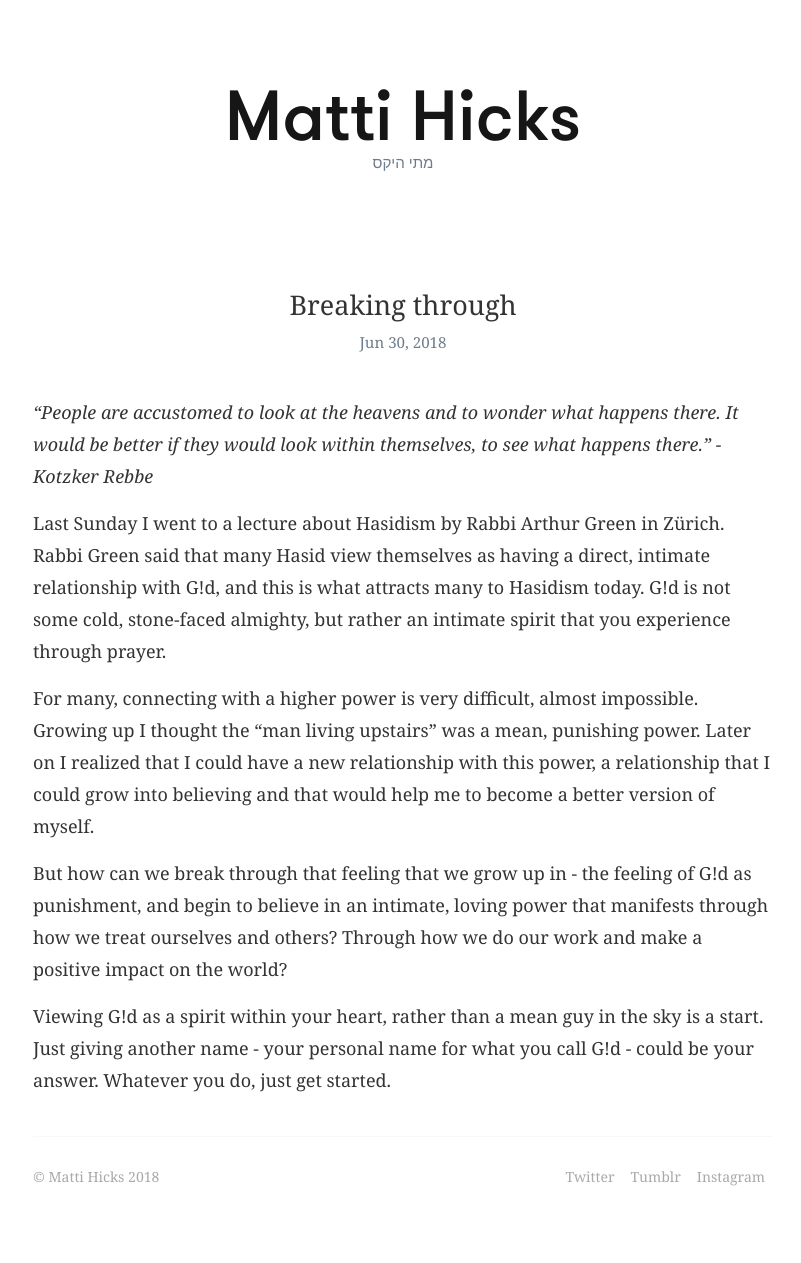
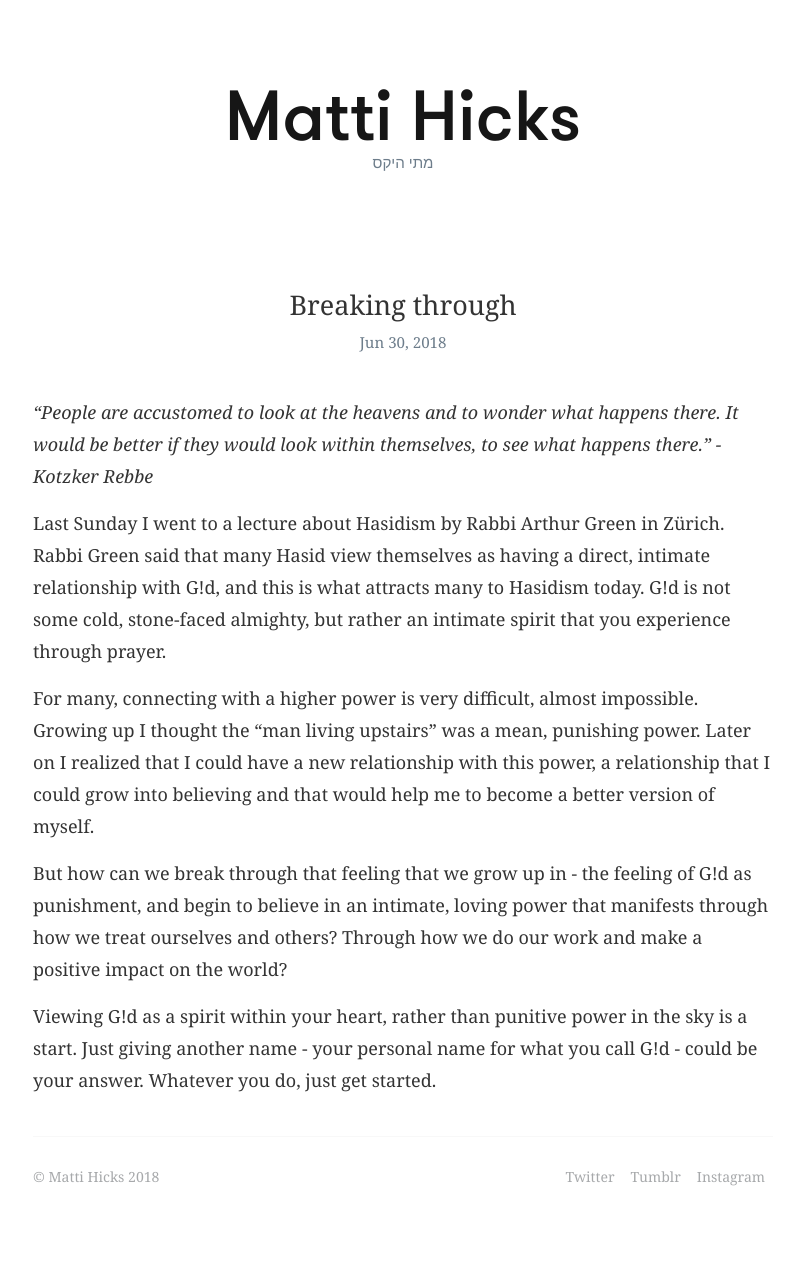
Before and after one commit to mattihicks/matthewmatthew, a Jekyll site: the page built from _posts/2018-06-30-to-the-other-side.markdown, in a window 1280 px wide. Shown: the whole page, without its empty margins (237-1038 px from the left). Built offline with Jekyll 4.4.1, drawn with Linux system fonts in a browser that asks for light colours; some web fonts are replaced.

Commit message:
post fix

```diff
--- a/_posts/2018-06-30-to-the-other-side.markdown
+++ b/_posts/2018-06-30-to-the-other-side.markdown
@@ -16,4 +16,4 @@ For many, connecting with a higher power is very difficult, almost impossible. G
 
 But how can we break through that feeling that we grow up in - the feeling of G!d as punishment, and begin to believe in an intimate, loving power that manifests through how we treat ourselves and others? Through how we do our work and make a positive impact on the world?
 
-Viewing G!d as a spirit within your heart, rather than a mean guy in the sky is a start. Just giving another name - your personal name for  what you call G!d - could be your answer. Whatever you do, just get started.
+Viewing G!d as a spirit within your heart, rather than punitive power in the sky is a start. Just giving another name - your personal name for what you call G!d - could be your answer. Whatever you do, just get started.
```
